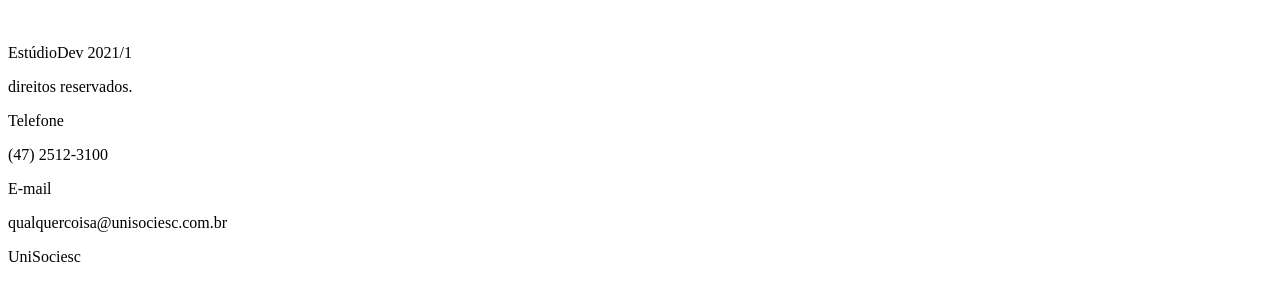
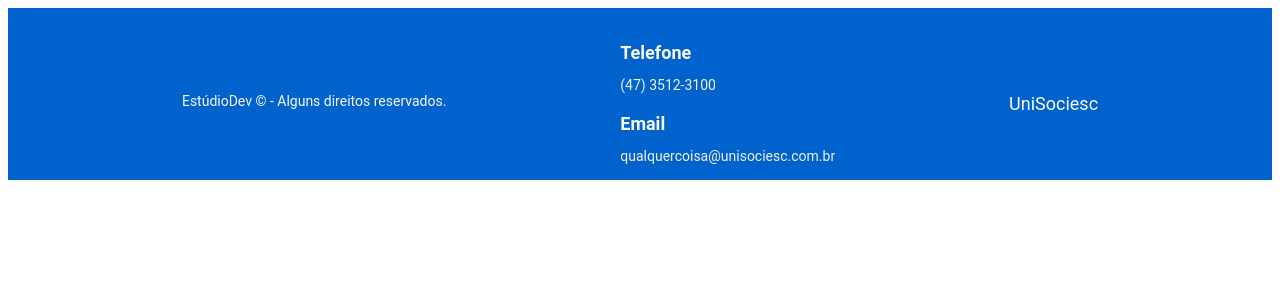
Before and after one commit to Grupo-Comida-em-Casa/ComidaEmCasa, a PHP site: page /PHPPaginas/Footer.php in a window 1280 px wide. Shown: the top 301 px of the page. Run offline with PHP 8.4, Linux system fonts and the light colour scheme.

Commit message:
Alterações e atualizações: Doe e Página ONG

```diff
--- /dev/null
+++ b/CSS/footer.css
@@ -0,0 +1,43 @@
+.rodape {
+  padding: 16px 0;
+  width: 100%;
+  display: flex;
+  align-items: center;
+  justify-content: space-evenly;
+  background: #0062cc;
+}
+
+.copy {
+  font-family: "Graphik", "Roboto", Helvetica, sans-serif;
+  font-size: 14px;
+  color: #f9f9f9;
+  margin-bottom: 0;
+}
+
+.infos-facul h3 {
+  font-family: "Graphik", "Roboto", Helvetica, sans-serif;
+  font-size: 18px;
+  font-weight: bold;
+  color: #f9f9f9;
+  opacity: 100%;
+  margin-bottom: 4px;
+}
+
+.infos-facul h3:nth-child(3n) {
+  margin-top: 20px;
+}
+
+.infos-facul p {
+  font-family: "Graphik", "Roboto", Helvetica, sans-serif;
+  font-size: 14px;
+  color: #f2f2e9;
+  margin-bottom: 0;
+}
+
+.sociesc {
+  text-align: right;
+  font-family: "Graphik", "Roboto", Helvetica, sans-serif;
+  font-size: 18px;
+  color: #f9f9f9;
+  margin-bottom: 0;
+}
--- a/PHPPaginas/Footer.php
+++ b/PHPPaginas/Footer.php
@@ -1,18 +1,20 @@
-<div class="rodap"><br><br>
-        <div class="container">
-          <div class="row">
-            <div class="col-sm">
-              EstúdioDev 2021/1<p> direitos reservados.</p>
-            </div>
-            <div class="linha-vertical"></div>
-            <div class="col-sm">
-              Telefone <p> (47) 2512-3100</p>
-              E-mail<p>qualquercoisa@unisociesc.com.br</p>
-            </div>
-            <div class="linha-vertical"></div>
-            <div class="col-sm">
-              UniSociesc
-            </div>
-          </div><br><br>
-        </div>
-</div>
+<head>
+  <link rel="stylesheet" href="../CSS/footer.css">
+</head>
+
+<footer class="rodape">
+  <div>
+    <p class="copy">EstúdioDev &copy; - Alguns direitos reservados.</p>
+  </div>
+
+  <div class="infos-facul">
+    <h3>Telefone</h3>
+    <p>(47) 3512-3100</p>
+    <h3>Email</h3>
+    <p>qualquercoisa@unisociesc.com.br</p>
+  </div>
+
+  <div>
+    <p class="sociesc">UniSociesc</p>
+  </div>
+</footer>
```
Also changed, not shown: CSS/doe.css (+0 -46 lines), PHPPaginas/Doe.php (+2 -17 lines), PHPPaginas/pagina-ong.php (+1 -17 lines).
